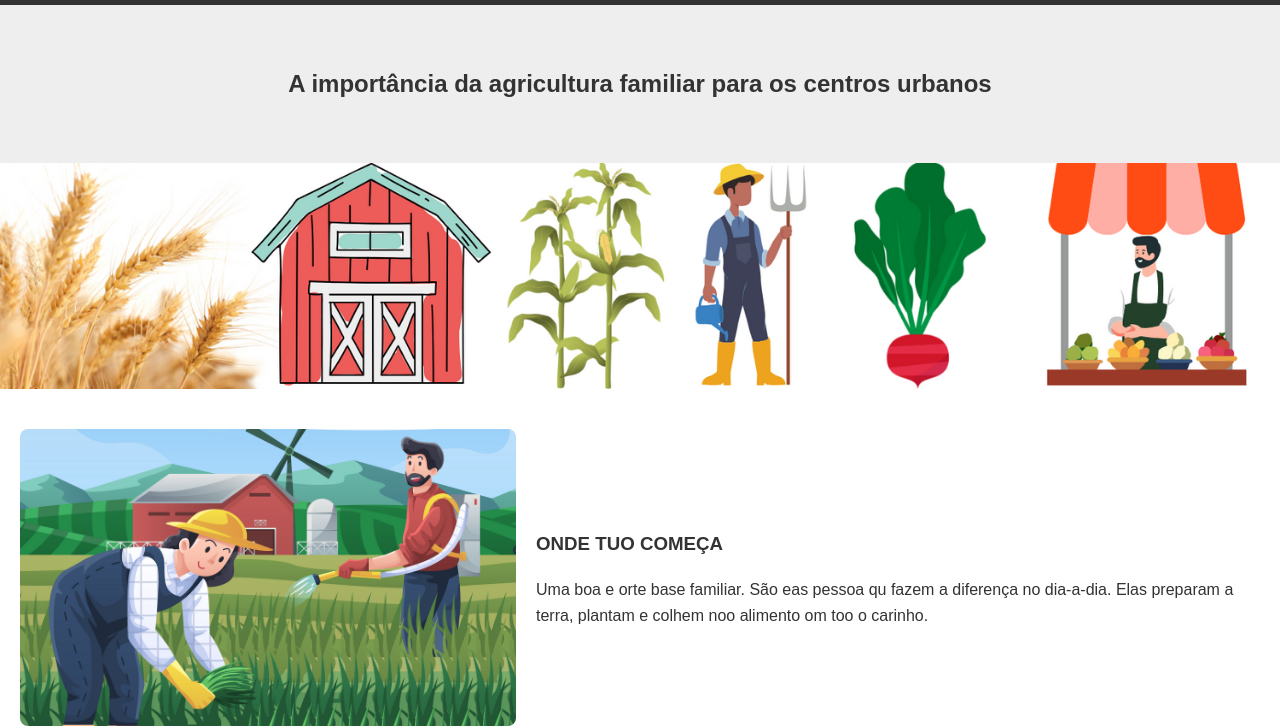
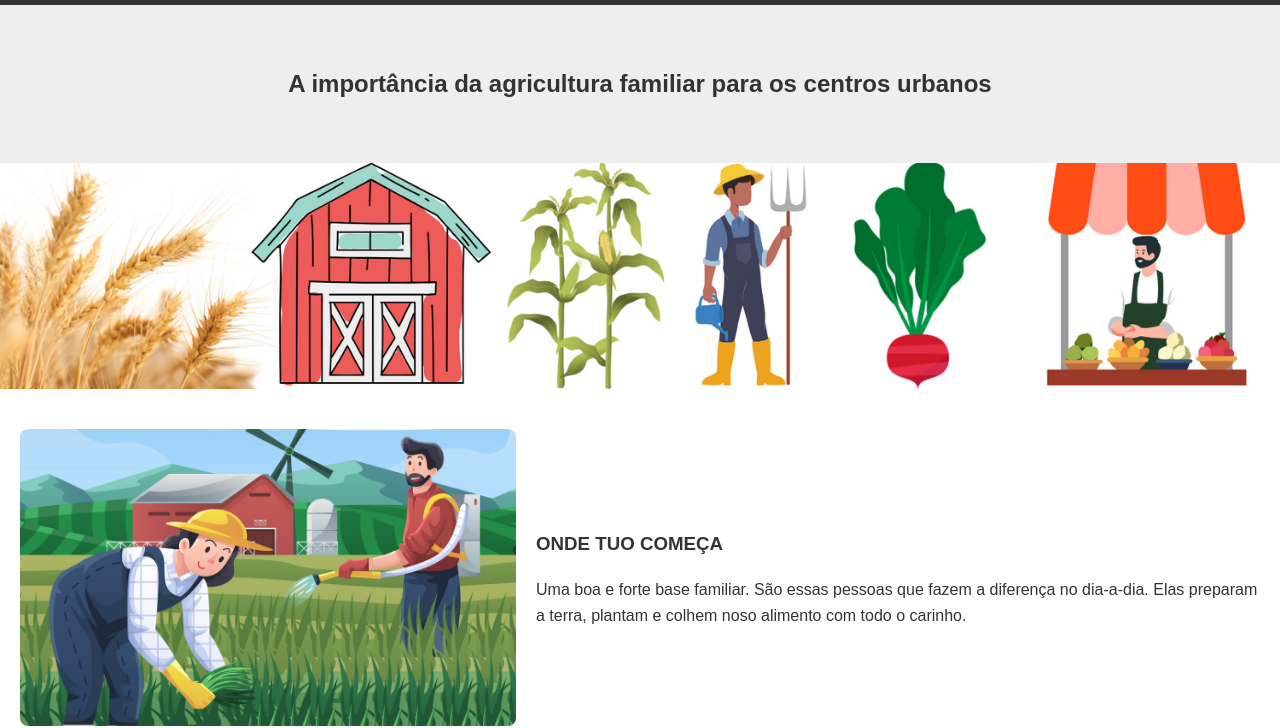
Before and after one commit to JFGRANATTA/agrinho2025, a plain HTML site: page index.html in a window 1280 px wide. Shown: the part 109-837 px from the top of the page. Drawn offline with Linux system fonts and the light colour scheme.

Commit message:
decrição melhor

```diff
--- a/index.html
+++ b/index.html
@@ -34,7 +34,7 @@
   <section class="conteudo invertido">
     <div class="texto">
       <h3>ONDE TUO COMEÇA</h3>
-      <p>Uma boa e orte base familiar. São eas pessoa qu fazem a diferença no dia-a-dia. Elas preparam a terra, plantam e colhem noo alimento om too o carinho.</p>
+      <p>Uma boa e forte base familiar. São essas pessoas que fazem a diferença no dia-a-dia. Elas preparam a terra, plantam e colhem noso alimento com todo o carinho.</p>
     </div>
     <img src="RURAL-URBANO.png" alt="Imagem seção 1" />
   </section>
```
